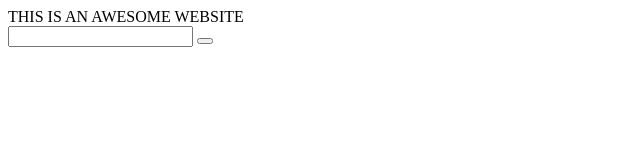
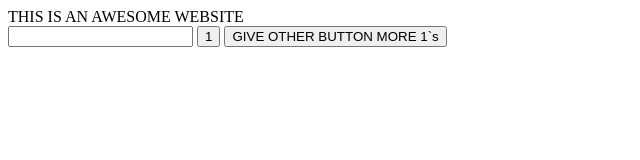
Before and after one commit to DevelopersRising/Workshop112017_3, a plain HTML site: page index.html in a window 1280 px wide. Shown: the whole page, without its empty margins (0-640 px from the left). Drawn offline with Linux system fonts and the light colour scheme.

Commit message:
Do some more fun stuff

```diff
--- a/app.js
+++ b/app.js
@@ -7,3 +7,7 @@ var button = document.getElementById('button');
 function changeText() {
     root.innerHTML = inputField.value;
 };
+
+function incrementOtherButton() {
+    button2.innerHTML += '1';
+}
--- a/index.html
+++ b/index.html
@@ -9,7 +9,8 @@
         THIS IS AN AWESOME WEBSITE
     </div>
     <input type="text" id="input" value="" />
-    <button type="submit" id="button" onclick="changeText()"></button>
+    <button type="submit" id="button2" onclick="changeText()">1</button>
+    <button type="submit" id="button" onclick="incrementOtherButton()">GIVE OTHER BUTTON MORE 1`s</button>
     <script src="app.js"></script>
 </body>
 </html>
```
